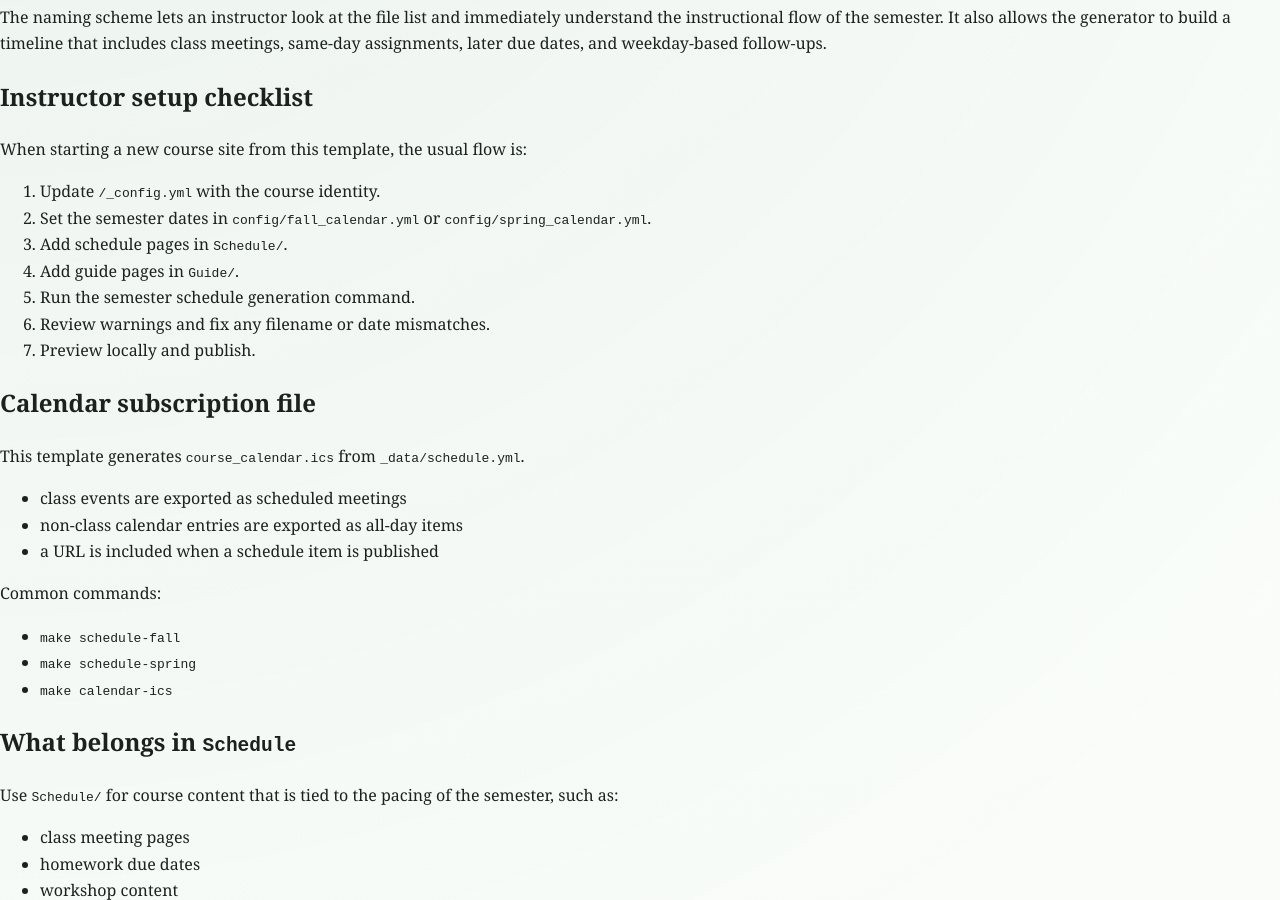
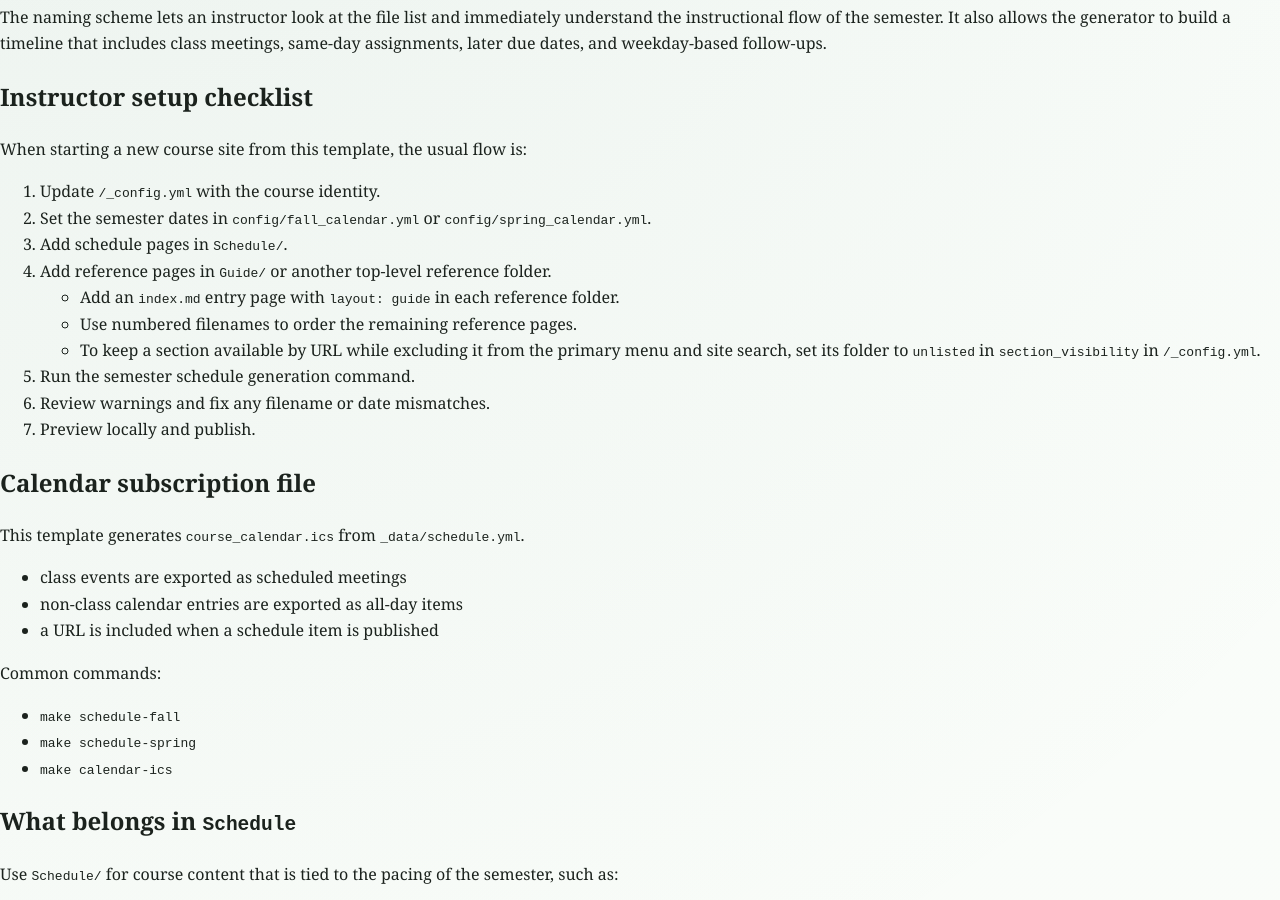
Before and after one commit to colbrydi/cmse_course_template, a Jekyll site: the page built from Instructors/Schedule_Filename_Convention.md, in a window 1280 px wide and 900 px high, scrolled down 569 px. Built offline with Jekyll 4.4.1, drawn with Linux system fonts in a browser that asks for light colours; our own code applies the rules of GitHub Pages for plain Markdown files.

Commit message:
Adding in unlisted folders and the ability to navigate via folders

```diff
--- a/Instructors/Schedule_Filename_Convention.md
+++ b/Instructors/Schedule_Filename_Convention.md
@@ -23,7 +23,10 @@
 1. Update `/_config.yml` with the course identity.
 2. Set the semester dates in `config/fall_calendar.yml` or `config/spring_calendar.yml`.
 3. Add schedule pages in `Schedule/`.
-4. Add guide pages in `Guide/`.
+4. Add reference pages in `Guide/` or another top-level reference folder.
+   - Add an `index.md` entry page with `layout: guide` in each reference folder.
+   - Use numbered filenames to order the remaining reference pages.
+   - To keep a section available by URL while excluding it from the primary menu and site search, set its folder to `unlisted` in `section_visibility` in `/_config.yml`.
 5. Run the semester schedule generation command.
 6. Review warnings and fix any filename or date mismatches.
 7. Preview locally and publish.
--- a/_config.yml
+++ b/_config.yml
@@ -5,6 +5,10 @@
 favicon: /assets/img/favicon.ico
 baseurl: /cmse_course_template
 permalink: /:year/:month/:day/:title
+# Unlisted sections remain available by URL but are omitted from the primary
+# navigation and site search. Sections not listed here remain discoverable.
+section_visibility:
+  Instructors: unlisted
 exclude:
   - envs/
   - .bundle/
--- a/_layouts/default.html
+++ b/_layouts/default.html
@@ -640,12 +640,14 @@
 
         {% assign guide_root_candidates = site.pages | where: "layout", "guide" | sort: "path" %}
         {% for item in guide_root_candidates %}
-          {% assign prefix = item.name | split: '-' | first | split: '.' | first %}
-          {% if prefix == "00" %}
+          {% if item.name == "index.md" %}
             {% assign folder_name = item.path | split: '/' | first %}
             {% assign folder_path_token = folder_name | append: '/' %}
             {% assign label = folder_name | replace: '-', ' ' | replace: '_', ' ' %}
-            <a href="{{ item.url | relative_url }}" {% if page.path contains folder_path_token %}class="active" aria-current="page"{% endif %} title="Open the {{ label }} guide" aria-label="Open the {{ label }} guide">{{ label }}</a>
+            {% assign visibility = site.section_visibility[folder_name] | default: "listed" %}
+            {% if visibility != "unlisted" %}
+              <a href="{{ item.url | relative_url }}" {% if page.path contains folder_path_token %}class="active" aria-current="page"{% endif %} title="Open the {{ label }} guide" aria-label="Open the {{ label }} guide">{{ label }}</a>
+            {% endif %}
           {% endif %}
         {% endfor %}
         <div class="search-box">
--- a/search.json
+++ b/search.json
@@ -3,11 +3,18 @@
 ---
 
 [
+{% assign first_search_result = true %}
 {% for page in site.pages %}
+  {% assign folder_name = page.path | split: '/' | first %}
+  {% assign visibility = site.section_visibility[folder_name] | default: "listed" %}
+  {% if visibility != "unlisted" %}
+  {% unless first_search_result %},{% endunless %}
   {
     "title": {{ page.title | jsonify }},
     "url": {{ page.url | relative_url | jsonify }},
     "content": {{ page.content | strip_html | strip_newlines | jsonify }}
-  }{% unless forloop.last %},{% endunless %}
+  }
+  {% assign first_search_result = false %}
+  {% endif %}
 {% endfor %}
 ]
```
Also changed, not shown: Guide/11-Maintenance_and_Publishing.md (+13 -0 lines), Instructors/index.md (added, +9 -0 lines), _layouts/guide.html (+40 -14 lines), Guide/index.md (renamed from Guide/00-index.md).
